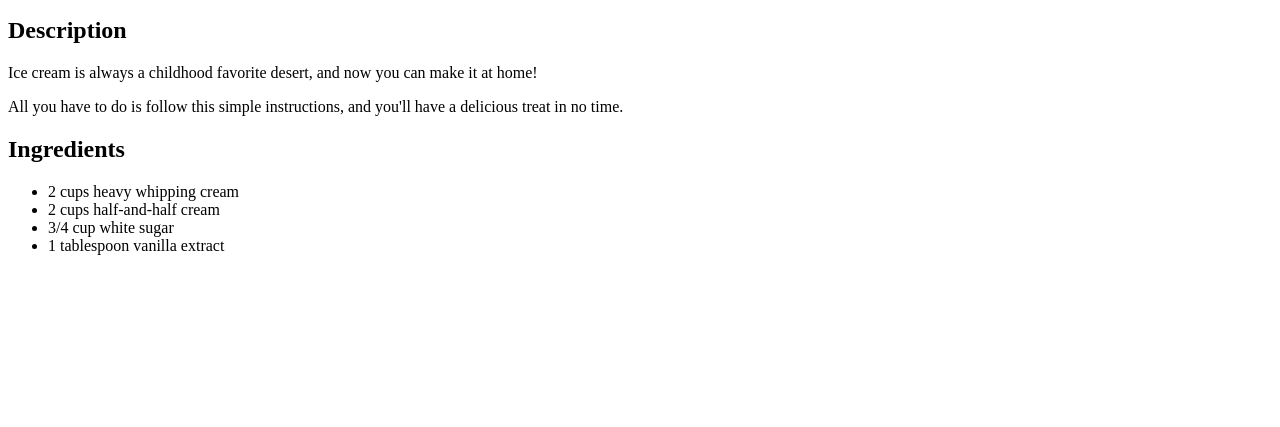
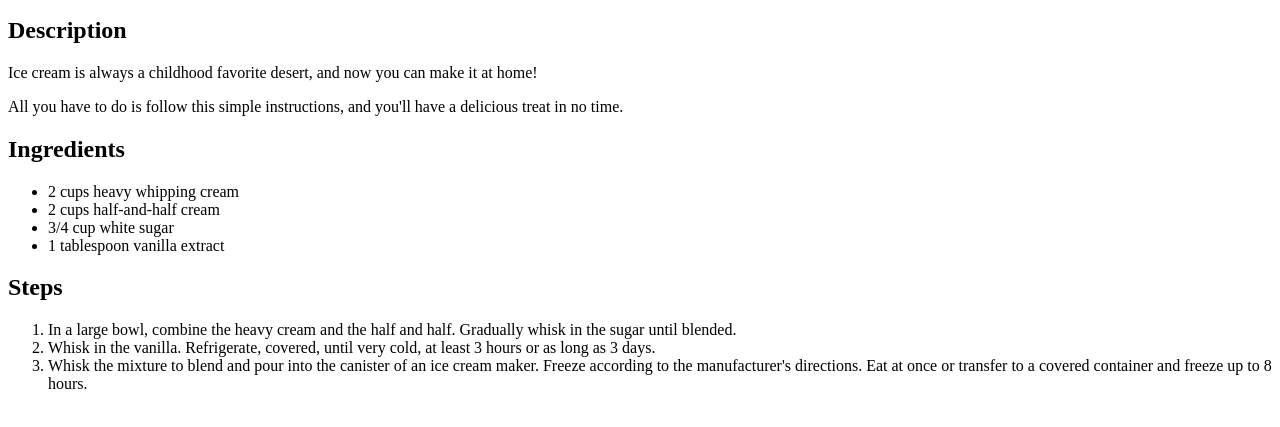
Before and after one commit to atg2262/odin-recipes, a plain HTML site: page Vanilla-Ice-Cream.html in a window 1280 px wide. Shown: the part 101-528 px from the top of the page. Drawn offline with Linux system fonts and the light colour scheme.

Commit message:
Add steps

```diff
--- a/Vanilla-Ice-Cream.html
+++ b/Vanilla-Ice-Cream.html
@@ -19,5 +19,11 @@
         <li>3/4 cup white sugar</li>
         <li>1 tablespoon vanilla extract</li>
     </ul>
+    <h2>Steps</h2>
+    <ol>
+        <li>In a large bowl, combine the heavy cream and the half and half. Gradually whisk in the sugar until blended.</li>
+        <li>Whisk in the vanilla. Refrigerate, covered, until very cold, at least 3 hours or as long as 3 days.</li>
+        <li>Whisk the mixture to blend and pour into the canister of an ice cream maker. Freeze according to the manufacturer's directions. Eat at once or transfer to a covered container and freeze up to 8 hours.</li>
+    </ol>
 </body>
 </html>
```
